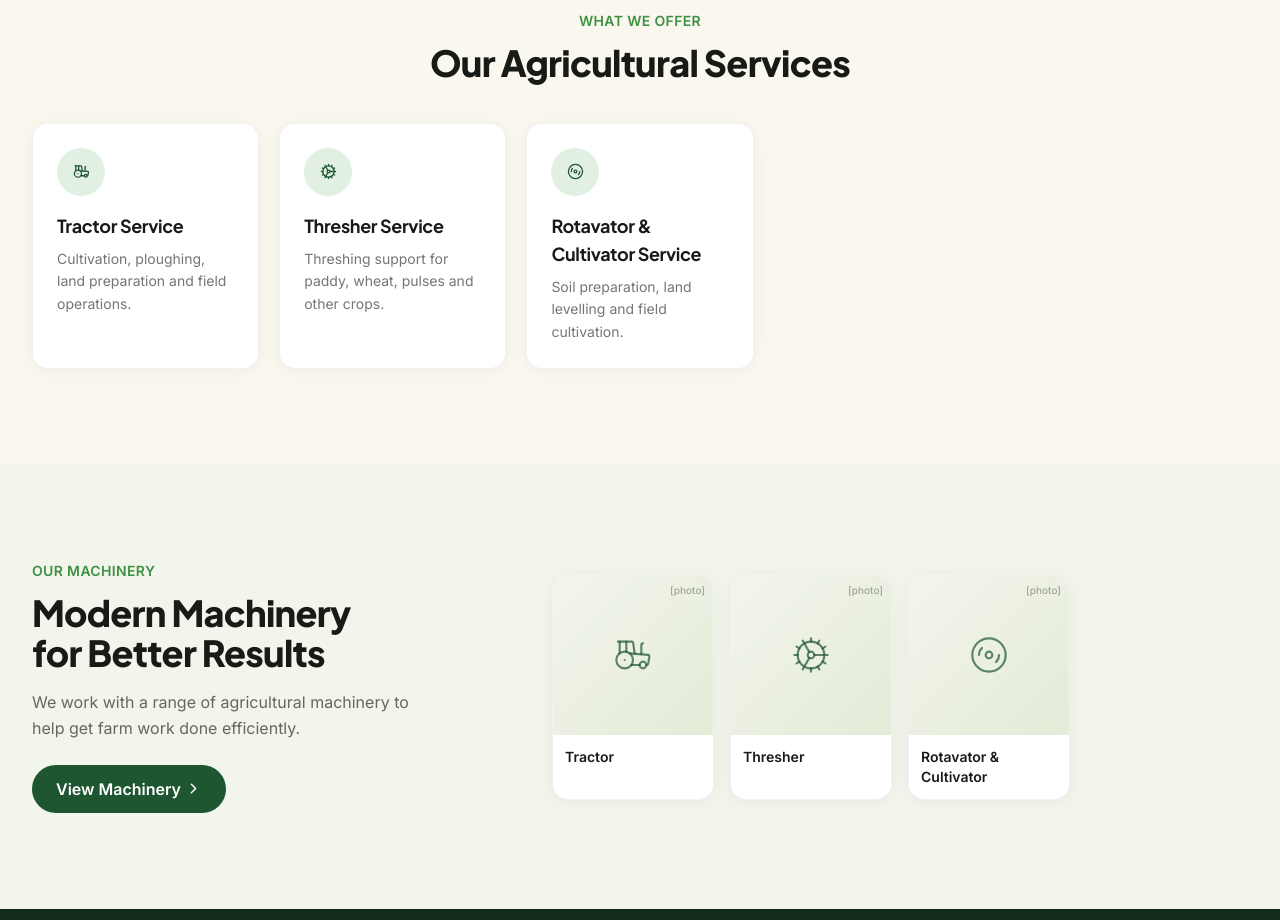
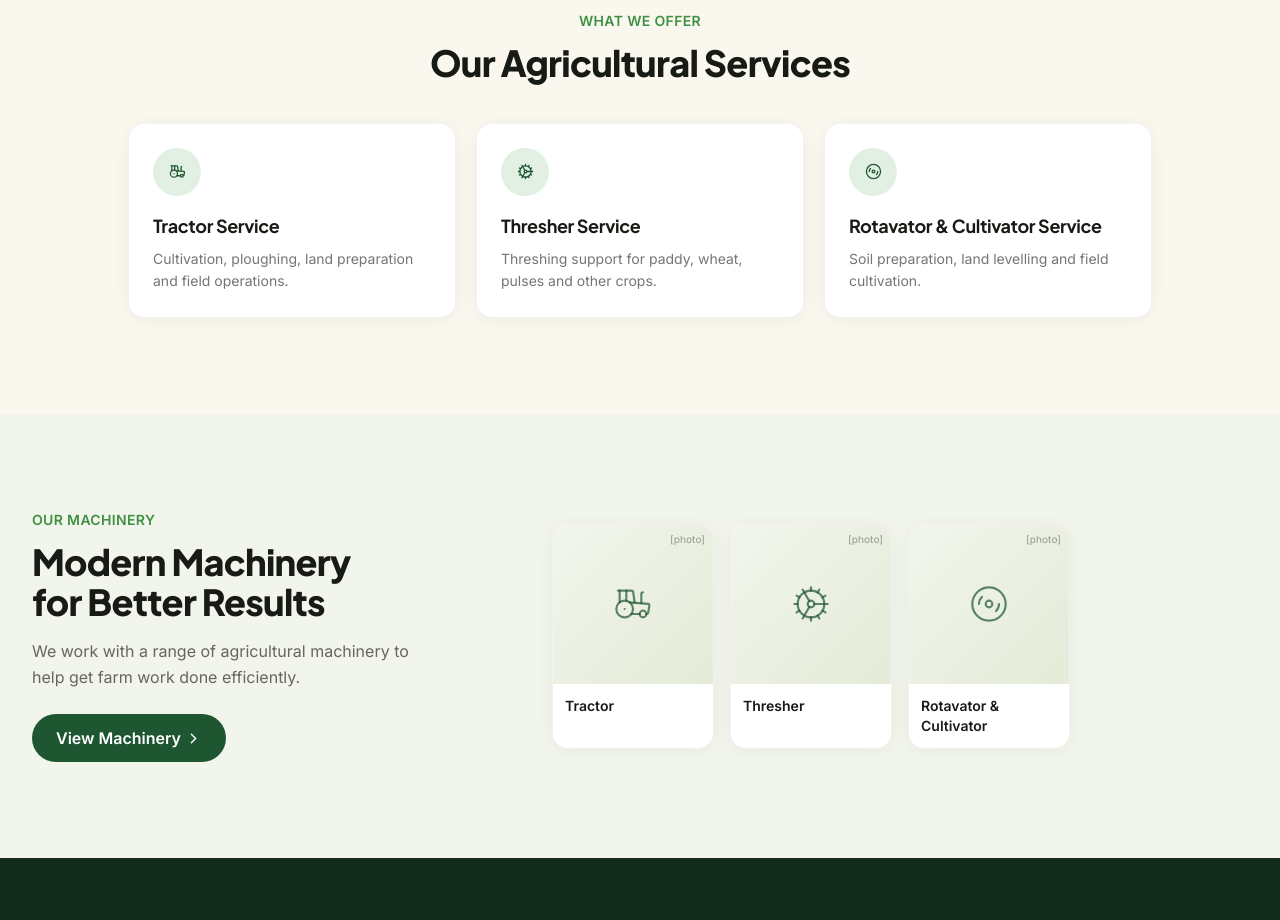
Before and after one commit to amandv123/sukanti-agricultural-works, a React (Vite) app: page / in a window 1280 px wide. Shown: the part 1240-2160 px from the top of the page. Built offline with nearby package versions, Linux system fonts and the light colour scheme; the HTML template or start-up script is replaced by a standard one.

Commit message:
Refine service card layout for three services

```diff
--- a/src/components/Services.tsx
+++ b/src/components/Services.tsx
@@ -10,7 +10,7 @@ export default function Services() {
           Our Agricultural Services
         </h2>
 
-        <div className="mt-6 grid grid-cols-2 gap-2 sm:mt-10 sm:grid-cols-2 sm:gap-5 lg:grid-cols-5">
+        <div className="mx-auto mt-6 grid max-w-5xl grid-cols-2 gap-2 sm:mt-10 sm:grid-cols-2 sm:gap-5 lg:grid-cols-3">
           {services.map((s, i) => {
             const Icon = s.icon
             return (
```
